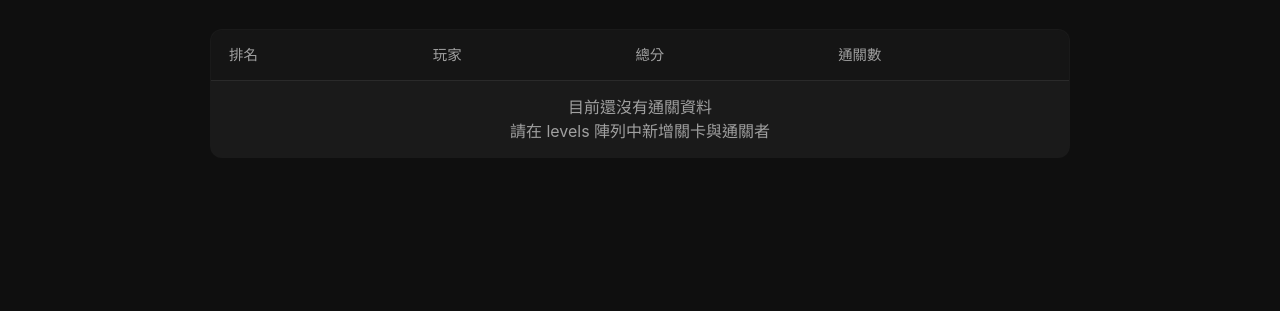
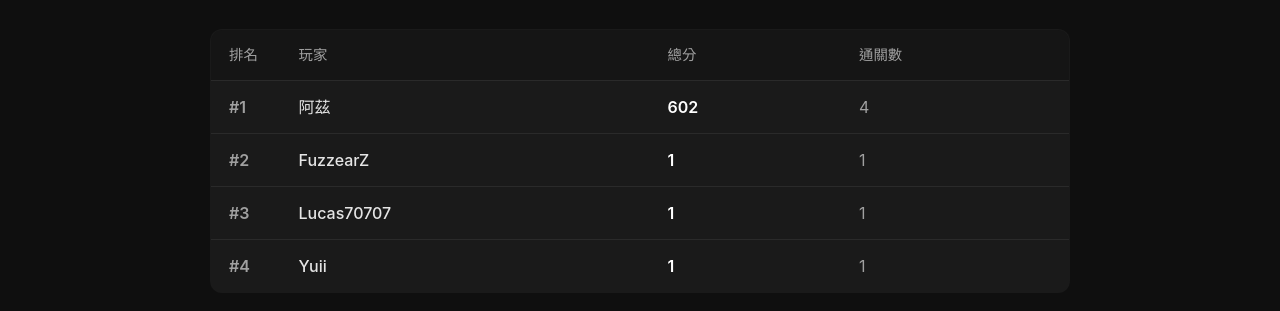
Before and after one commit to gaspn26/mazj.github.io, a plain HTML site: page leaderboard.html in a window 1280 px wide. Shown: the part 191-502 px from the top of the page. Drawn offline with Linux system fonts and the light colour scheme.

Commit message:
Update leaderboard.html

```diff
--- a/leaderboard.html
+++ b/leaderboard.html
@@ -163,9 +163,10 @@
     // 之後新增關卡只要往陣列後面加即可
     // ============================================
     const levels = [
-      // 範例格式（目前先留空，之後再填）：
-      // { name: "關卡名稱", victors: ["玩家A", "玩家B"] },
-      // { name: "另一個關卡", victors: ["玩家C"] },
+      { name: "shimmer (amplitron)", victors: ["阿茲"] },
+      { name: "The Yandere", victors: ["阿茲"] },
+      { name: "Sonic Wave Rebirth", victors: ["阿茲"] },
+      { name: "Bloodbath", victors: ["FuzzearZ", "阿茲", "Lucas70707", "Yuii"] },
     ];
 
     // ============================================
```
